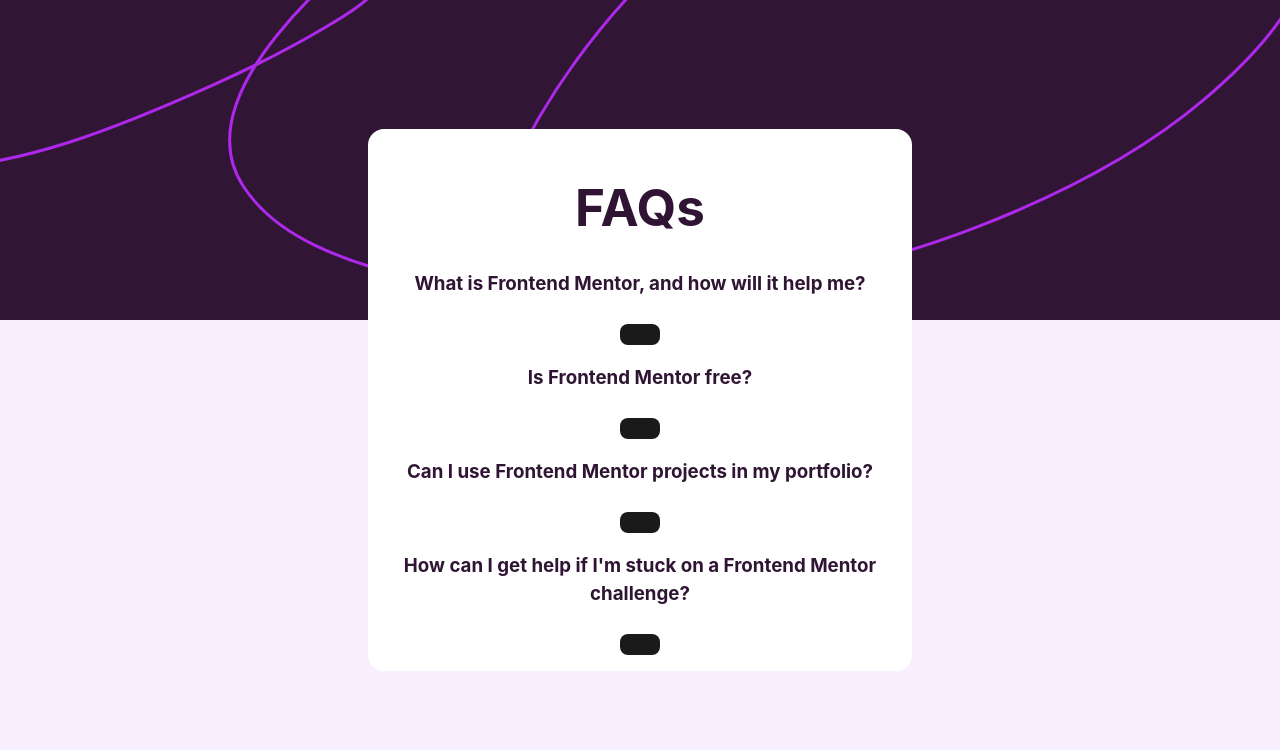
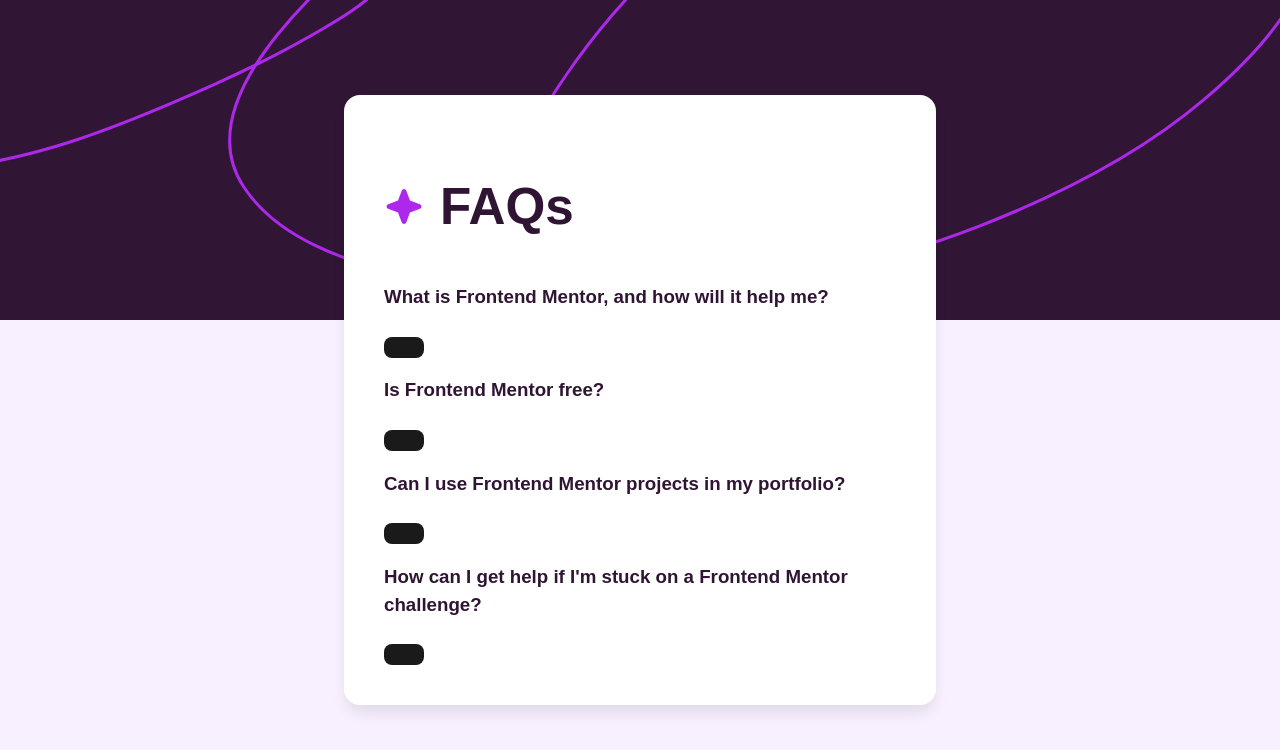
Before and after one commit to confett0/react-accordion, a React (Vite) app: page / in a window 1280 px wide. Shown: the top 750 px of the page. Built offline with nearby package versions, Linux system fonts and the light colour scheme.

Commit message:
Import font and typography styling

```diff
--- a/package.json
+++ b/package.json
@@ -10,6 +10,7 @@
     "preview": "vite preview"
   },
   "dependencies": {
+    "@fontsource-variable/work-sans": "^5.0.18",
     "react": "^18.2.0",
     "react-dom": "^18.2.0"
   },
--- a/src/Accordion.jsx
+++ b/src/Accordion.jsx
@@ -1,4 +1,5 @@
 import React, { useState } from "react";
+import '@fontsource-variable/work-sans';
 
 export default function Accordion() {
   const [activeIndex, setActiveIndex] = useState(null);
--- a/src/App.css
+++ b/src/App.css
@@ -2,12 +2,19 @@
   max-width: 1440px;
   margin: 0 auto;
   padding: 2rem;
-    text-align: center;
 }
 
 .accordion-wrap {
   background-color: #fff;
   border-radius: 1rem;
-    padding: 1rem;
+  box-shadow: 0px 10px 15px -3px rgba(0, 0, 0, 0.1);
+  padding: 2.5rem;
   width: 40vw;
 }
+
+h1:before {
+  content: url("./assets/images/icon-star.svg");
+  display: inline-block;
+  padding-right: 1rem;
+  vertical-align: middle;
+}
--- a/src/index.css
+++ b/src/index.css
@@ -1,10 +1,14 @@
 :root {
-  font-family: Inter, system-ui, Avenir, Helvetica, Arial, sans-serif;
+  font-family: 'Work Sans Variable', sans-serif;
   line-height: 1.5;
   font-weight: 400;
 
   color: hsl(292, 42%, 14%);
-  background: url('./assets/images/background-pattern-desktop.svg') no-repeat center top hsl(275, 100%, 97%);
+  background: url('./assets/images/background-pattern-desktop.svg') no-repeat center top #f9f0ff;
+
+  box-sizing: border-box;
+  margin: 0;
+  padding: 0;
 
 }
 
@@ -27,7 +31,15 @@
 
 h1 {
   font-size: 3.2em;
-  line-height: 1.1;
+  font-weight: 700;
+}
+
+h3 {
+  font-weight: 600;
+}
+
+p {
+  color: hsl(292, 16%, 49%);
 }
 
 button {
```
Also changed, not shown: src/assets/images/icon-star.svg (added), 1 other file (tests, documents, lock files or other folders). Lines whose indentation alone changed are shown as unchanged.
